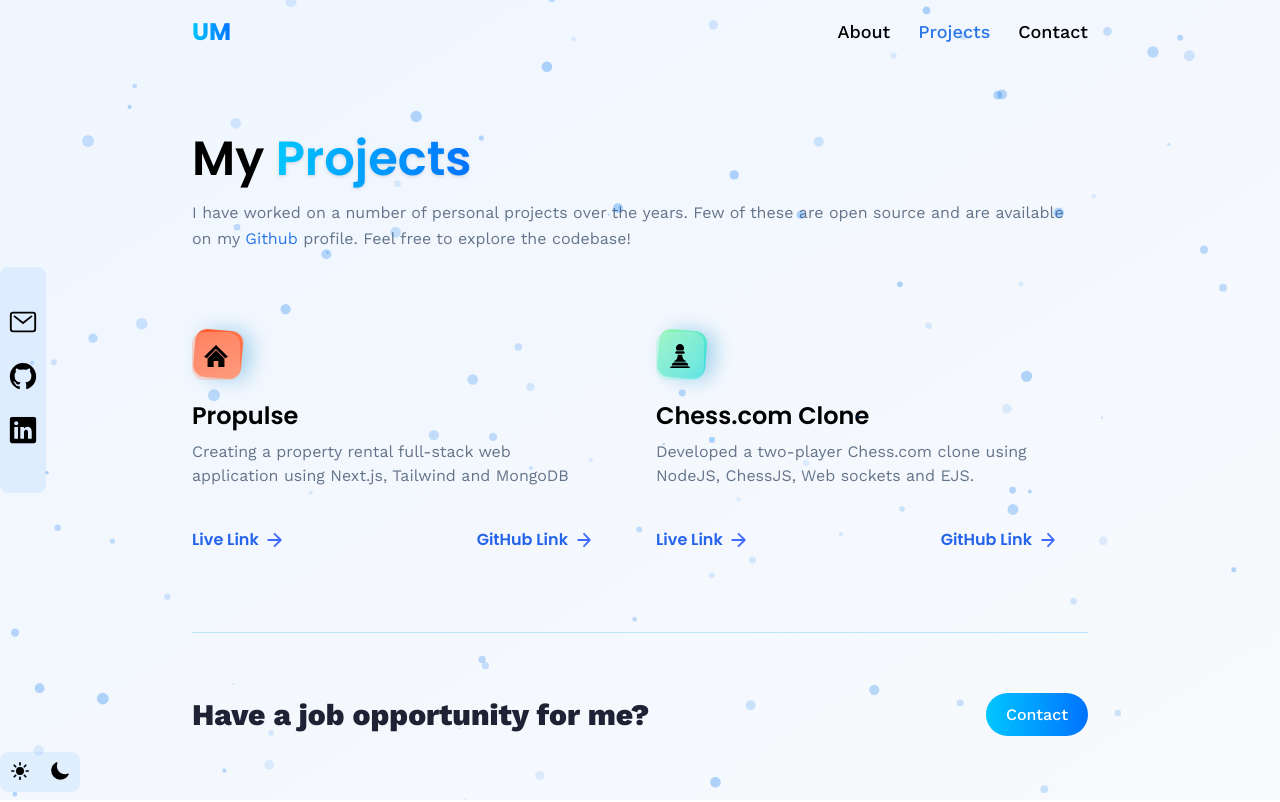
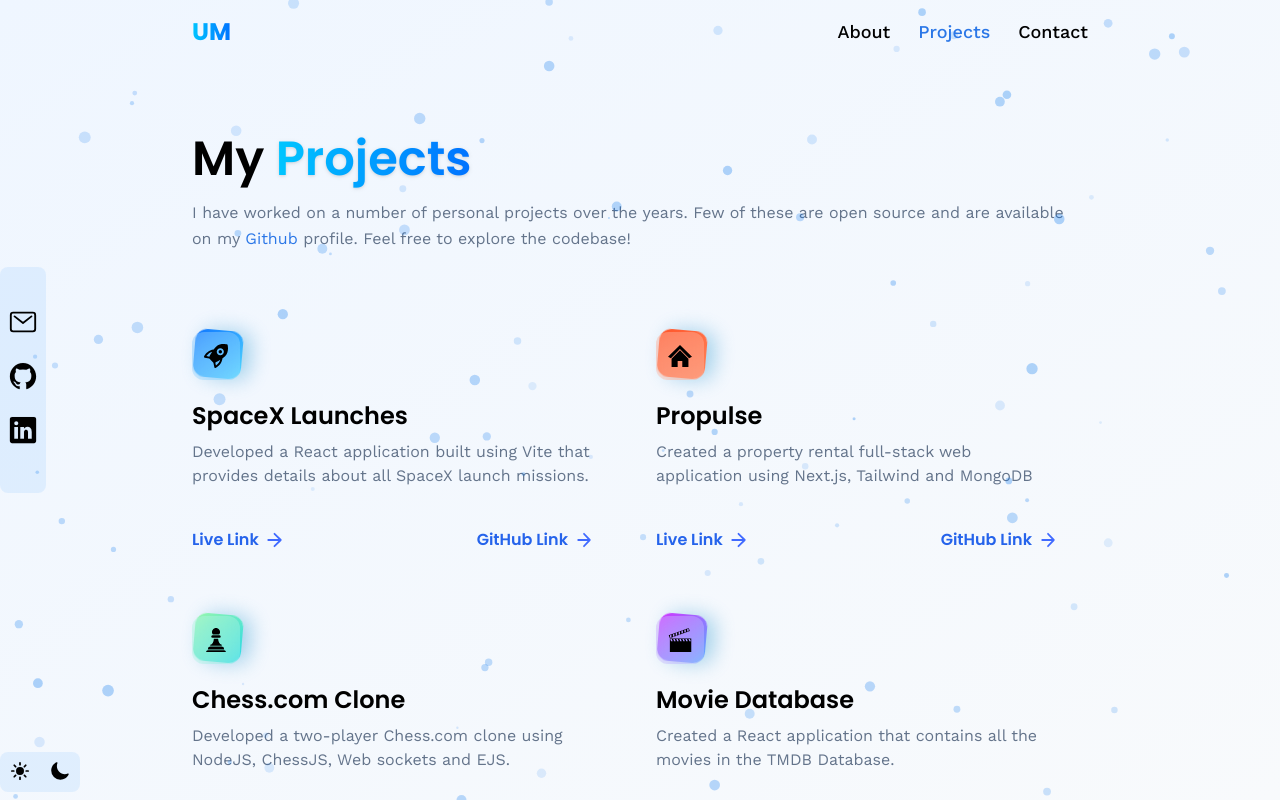
Before and after one commit to unmey08/portfolio, a React (Vite) app: page /projects in a window 1280 px wide. Shown: the top 802 px of the page. Built offline with nearby package versions, Linux system fonts and the light colour scheme.

Commit message:
added new projects

```diff
--- a/src/assets/icons/index.js
+++ b/src/assets/icons/index.js
@@ -21,6 +21,8 @@ import chess from "./chess-pawn-icon.svg";
 import jira from "./jira.svg";
 import bitbucket from "./bitbucket.svg";
 import postgres from "./postgresql-icon.svg";
+import rocket from "./rocket.svg";
+import movie from "./movie.svg";
 
 export {
   css,
@@ -46,4 +48,6 @@ export {
   jira,
   bitbucket,
   postgres,
+  rocket,
+  movie,
 };
--- a/src/constants/index.js
+++ b/src/constants/index.js
@@ -20,6 +20,8 @@ import {
   tailwindcss,
   chess,
   typescript,
+  rocket,
+  movie,
 } from "../assets/icons";
 
 export const skills = [
@@ -195,11 +197,20 @@ export const socialLinks = [
 
 export const projects = [
   {
+    iconUrl: rocket,
+    theme: "btn-back-blue",
+    name: "SpaceX Launches",
+    description:
+      "Developed a React application built using Vite that provides details about all SpaceX launch missions.",
+    githubLink: "https://github.com/unmey08/spacex-app",
+    link: "https://spacex-react-app-alpha.vercel.app/",
+  },
+  {
     iconUrl: estate,
     theme: "btn-back-red",
     name: "Propulse",
     description:
-      "Creating a property rental full-stack web application using Next.js, Tailwind and MongoDB",
+      "Created a property rental full-stack web application using Next.js, Tailwind and MongoDB",
     githubLink: "https://github.com/unmey08/propulse-property-finder",
     link: "https://propulse-property-finder.vercel.app/",
   },
@@ -211,6 +222,15 @@ export const projects = [
       "Developed a two-player Chess.com clone using NodeJS, ChessJS, Web sockets and EJS.",
     githubLink: "https://github.com/unmey08/chesscom-clone",
     link: "https://github.com/unmey08/chesscom-clone",
+  },
+  {
+    iconUrl: movie,
+    theme: "btn-back-pink",
+    name: "Movie Database",
+    description:
+      "Created a React application that contains all the movies in the TMDB Database.",
+    githubLink: "https://github.com/unmey08/movie-database-app",
+    link: "https://pink-gaur-558324.hostingersite.com/",
   },
 ];
 
```
Also changed, not shown: src/assets/icons/movie.svg (added), src/assets/icons/rocket.svg (added).
